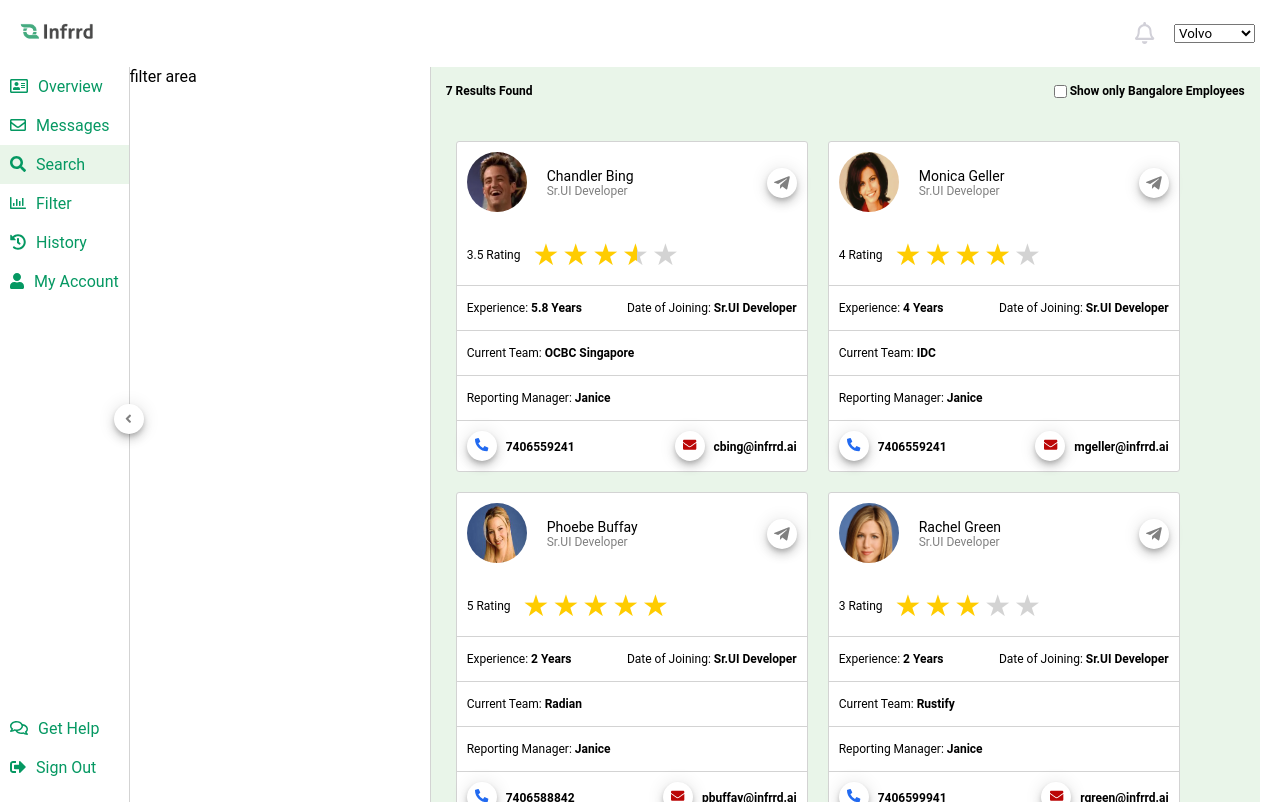
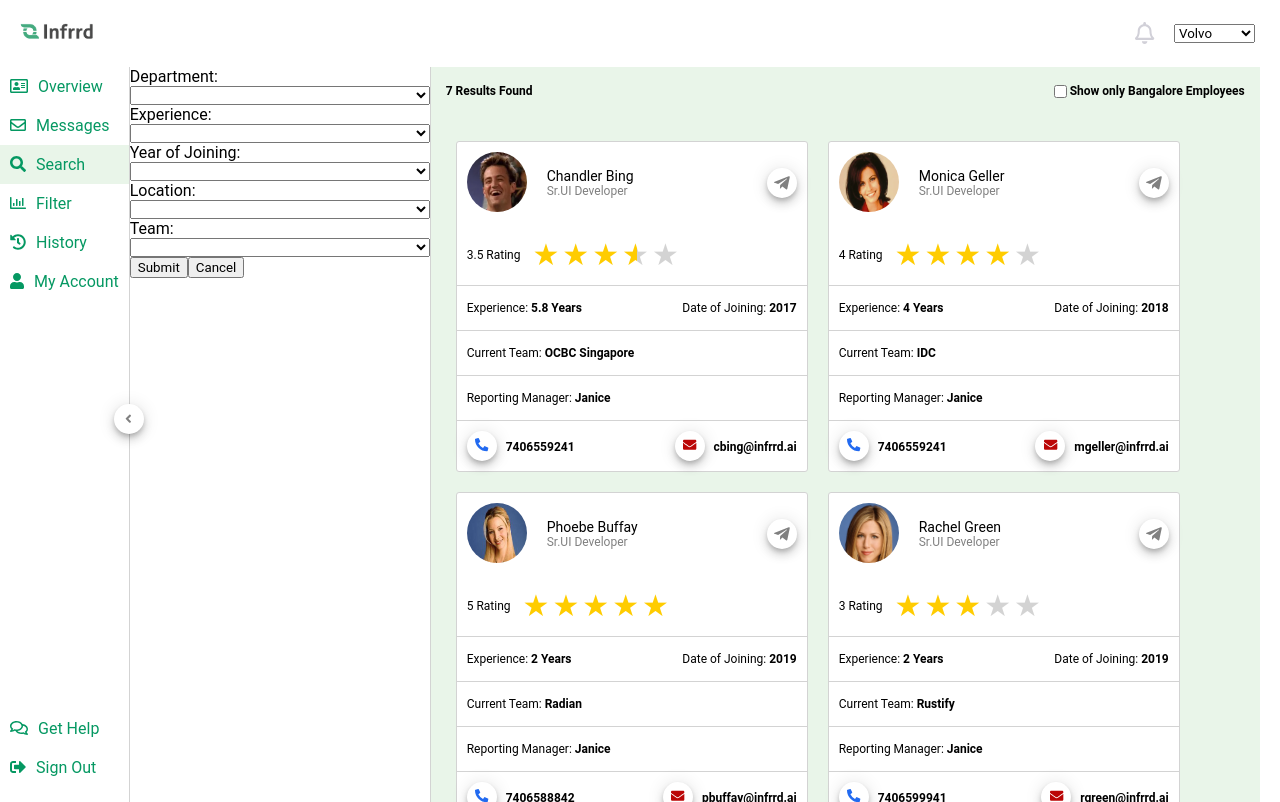
Before and after one commit to divyameher/my-portal, an Angular app: page /search in a window 1280 px wide. Built offline with nearby package versions, Linux system fonts and the light colour scheme.

Commit message:
filter binding in left search form

```diff
--- a/src/app/app.module.ts
+++ b/src/app/app.module.ts
@@ -1,6 +1,6 @@
 import { HttpClientModule } from '@angular/common/http';
 import { NgModule } from '@angular/core';
-import { FormsModule } from '@angular/forms';
+import { FormsModule, ReactiveFormsModule } from '@angular/forms';
 import { BrowserModule } from '@angular/platform-browser';
 
 import { AppRoutingModule } from './app-routing.module';
@@ -20,6 +20,7 @@ import { StarRatingComponent } from './shared/star-rating/star-rating.component'
     BrowserModule,
     AppRoutingModule,
     FormsModule,
+    ReactiveFormsModule,
     HttpClientModule
   ],
   providers: [],
--- a/src/app/search/search.component.html
+++ b/src/app/search/search.component.html
@@ -1,6 +1,29 @@
 <div class="search-container">
     <div class="search-section">
-        filter area
+        <form [formGroup]="searchForm" class="search-form">
+            Department:<br />
+            <select formControlName="department">
+                <option *ngFor="let department of departments" [ngValue]="department">{{ department }}</option>
+            </select>
+            Experience: <br />
+            <select formControlName="experience">
+                <option *ngFor="let exp of experience" [ngValue]="exp.id">{{ exp.description }}</option>
+            </select>
+            Year of Joining: <br />
+            <select formControlName="dateOfJoining">
+                <option *ngFor="let year of years" [ngValue]="year">{{ year }}</option>
+            </select>
+            Location:<br />
+            <select formControlName="location">
+                <option *ngFor="let location of locations" [ngValue]="location">{{ location }}</option>
+            </select>
+            Team: <br />
+            <select formControlName="team">
+                <option *ngFor="let team of teams" [ngValue]="team">{{ team }}</option>
+            </select>
+        </form>
+        <button (click)="submit()">Submit</button>
+        <button (click)="cancel()">Cancel</button>
     </div>
     <div class="results-section">
         <div class="top-section">
--- a/src/app/search/search.component.scss
+++ b/src/app/search/search.component.scss
@@ -4,6 +4,10 @@
     .search-section {
         min-width: 300px;
         border-right: 1px solid lightgray;
+        .search-form {
+            display: flex;
+            flex-direction: column;
+        }
     }
     .results-section {
         background: #e9f5e9;
--- a/src/app/search/search.component.ts
+++ b/src/app/search/search.component.ts
@@ -1,4 +1,5 @@
 import { Component, OnInit } from '@angular/core';
+import { FormControl, FormGroup } from '@angular/forms';
 import * as _ from 'lodash';
 import { IEmployee } from '../shared/domain/IEmployee';
 import { EmployeeService } from './services/employee.service';
@@ -12,6 +13,18 @@ export class SearchComponent implements OnInit {
   employees: IEmployee[];
   isChecked: boolean = false;
   employeesResponse: IEmployee[];
+  searchForm: FormGroup;
+  locations: string[] = ['Bangalore', 'Pune', 'Delhi'];
+  departments: string[] = ['Front End Development', 'Quality Analyst', 'Human Resource Management'];
+  teams: string[] = ['OCBC Singapore', 'IDC', 'Rustify', 'Radian', 'Product Team'];
+  years: number[] = [2010, 2011, 2012, 2013, 2014, 2014, 2015, 2016, 2017, 2018, 2019, 2020, 2021];
+  experience: any[] = [
+    { id: 1, description: '1 Year above' },
+    { id: 2, description: '2 Year above' },
+    { id: 3, description: '3 Year above' },
+    { id: 4, description: '4 Year above' },
+    { id: 5, description: '5 Year above' }
+  ]
   constructor(private employeeService: EmployeeService) {
     this.employeeService.getEmployees().subscribe(
       (response) => {
@@ -19,7 +32,13 @@ export class SearchComponent implements OnInit {
         this.employees = this.employeesResponse;
       }
     );
-
+    this.searchForm = new FormGroup({
+      location: new FormControl(null),
+      department: new FormControl(null),
+      team: new FormControl(null),
+      dateOfJoining: new FormControl(null),
+      experience: new FormControl(null)
+    });
   }
 
   ngOnInit(): void {
@@ -30,7 +49,23 @@ export class SearchComponent implements OnInit {
     if (event) {
       this.employees = _.filter(this.employeesResponse, { location: 'Bangalore' })
     }
-
+  }
+  submit() {
+    // filter employees based on experience
+    const experienceFilteredData = _.filter(this.employeesResponse, (key) => {
+      if (key?.experience && this.searchForm.value?.experience && key.experience <= this.searchForm.value.experience) {
+        return false;
+      }
+      return true;
+    });
+    // remove null filters
+    let filters = _.pickBy(this.searchForm.value, _.identity);
+    // remove experience filter as data is already filetr by this and filter remaining data
+    const filteredData = _.filter(experienceFilteredData, _.omit(filters, ['experience']));
+    this.employees = filteredData as IEmployee[];
+  }
+  cancel() {
+    this.searchForm.reset();
   }
 
 }
--- a/src/app/shared/domain/IEmployee.ts
+++ b/src/app/shared/domain/IEmployee.ts
@@ -10,4 +10,5 @@ export interface IEmployee {
     mobileNo: string;
     email: string;
     location: string;
+    department: string;
 }
--- a/src/app/shared/employee-card/employee-card.component.html
+++ b/src/app/shared/employee-card/employee-card.component.html
@@ -20,7 +20,7 @@
     </div>
     <div class="experience-section">
         <div>Experience: <b>{{employee?.experience}} Years</b></div>
-        <div>Date of Joining: <b>{{employee?.designation}}</b></div>
+        <div>Date of Joining: <b>{{employee?.dateOfJoining}}</b></div>
     </div>
     <div class="team">
         Current Team: <b>{{employee?.team}}</b>
--- a/src/assets/employee-data/employees.json
+++ b/src/assets/employee-data/employees.json
@@ -10,7 +10,8 @@
         "manager": "Janice",
         "mobileNo": "7406559241",
         "email": "cbing@infrrd.ai",
-        "location": "Bangalore"
+        "location": "Bangalore",
+        "department": "Front End Development"
     },
     {
         "profilePic": "../../assets/images/employees/monica_geller.PNG",
@@ -23,7 +24,8 @@
         "manager": "Janice",
         "mobileNo": "7406559241",
         "email": "mgeller@infrrd.ai",
-        "location": "Bangalore"
+        "location": "Bangalore",
+        "department": "Front End Development"
     },
     {
         "profilePic": "../../assets/images/employees/phoebe_buffay.PNG",
@@ -36,7 +38,8 @@
         "manager": "Janice",
         "mobileNo": "7406588842",
         "email": "pbuffay@infrrd.ai",
-        "location": "Bangalore"
+        "location": "Bangalore",
+        "department": "Front End Development"
     },
     {
         "profilePic": "../../assets/images/employees/rachel_green.PNG",
@@ -62,20 +65,22 @@
         "manager": "Janice",
         "mobileNo": "7406449941",
         "email": "rgeller@infrrd.ai",
-        "location": "Bangalore"
+        "location": "Bangalore",
+        "department": "Front End Development"
     },
     {
         "profilePic": "../../assets/images/employees/sheldon_cooper.PNG",
         "name": "Sheldon Cooper",
         "designation": "Sr.UI Developer",
         "ratings": 5,
-        "experience": 7,
-        "dateOfJoining": 2009,
+        "experience": 3,
+        "dateOfJoining": 2019,
         "team": "OCBC Singapore",
         "manager": "Penny",
         "mobileNo": "7555449941",
         "email": "scooper@infrrd.ai",
-        "location": "Pune"
+        "location": "Pune",
+        "department": "Quality Analyst"
     },
     {
         "profilePic": "../../assets/images/employees/raj.PNG",
@@ -83,11 +88,12 @@
         "designation": "Sr.UI Developer",
         "ratings": 2.5,
         "experience": 7,
-        "dateOfJoining": 2009,
+        "dateOfJoining": 2018,
         "team": "OCBC Singapore",
         "manager": "Penny",
         "mobileNo": "7555449941",
         "email": "raj@infrrd.ai",
-        "location": "Pune"
+        "location": "Pune",
+        "department": "Quality Analyst"
     }
 ]
```
